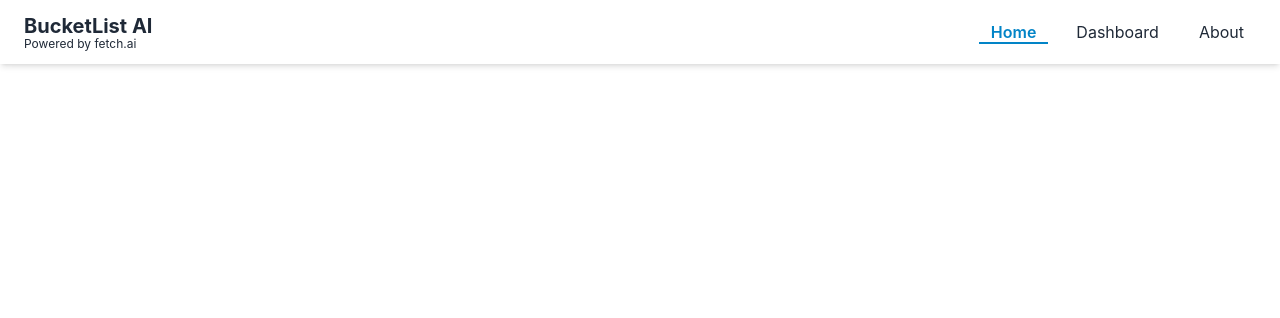
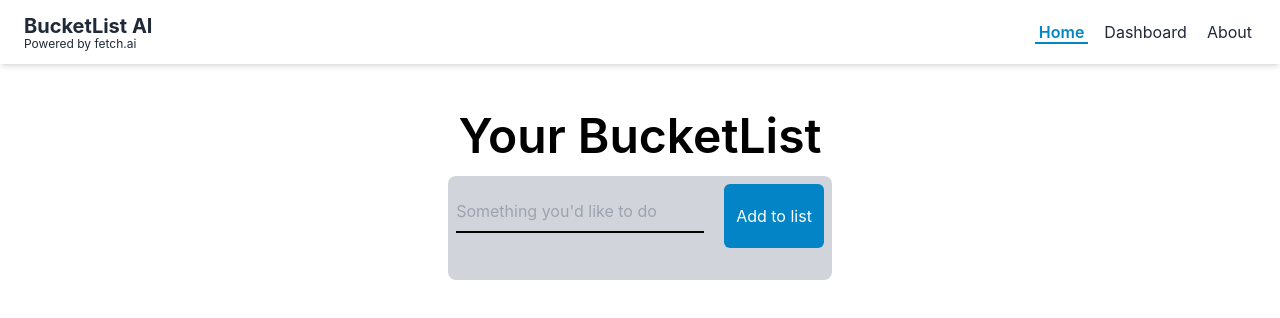
Before and after one commit to Uhhbay/BucketList-AI, a React (Create React App) app in the folder frontend/: page /dashboard in a window 1280 px wide. Shown: the top 318 px of the page. Built offline with nearby package versions, Linux system fonts and the light colour scheme.

Commit message:
make some change to db

```diff
--- a/frontend/src/components/Navbar/Navbar.jsx
+++ b/frontend/src/components/Navbar/Navbar.jsx
@@ -2,7 +2,7 @@ import React, { useState } from "react";
 import { Link } from "react-router-dom";
 import { motion, AnimatePresence } from "framer-motion";
 import { FontAwesomeIcon } from "@fortawesome/react-fontawesome";
-import { faBars, faUser } from "@fortawesome/free-solid-svg-icons";
+import { faBars } from "@fortawesome/free-solid-svg-icons";
 
 const links = [
   { name: "Home", path: "/" },
@@ -13,7 +13,7 @@ const links = [
 export default function Navbar() {
   const [isOpen, setIsOpen] = useState(false);
   const [activeSection, setActiveSection] = useState("Home");
-  const [isLoggedIn, setIsLoggedIn] = useState(false);
+  // const [isLoggedIn, setIsLoggedIn] = useState(false);
 
   const toggleMenu = () => setIsOpen(!isOpen);
 
@@ -75,12 +75,12 @@ export default function Navbar() {
           />
         </button>
         <nav className="hidden sm:flex items-center">
-          <ul className="flex space-x-4">
+          <ul className="flex space-x-3">
             {links.map((link) => (
               <motion.li key={link.path} className="relative">
                 <Link
                   to={link.path}
-                  className={`px-3 py-2 rounded-md ${
+                  className={`px-1 rounded-md ${
                     activeSection === link.name ? "text-sky-600 font-semibold" : "text-gray-800"
                   } hover:text-sky-400`}
                   onClick={() => setActiveSection(link.name)}
--- a/frontend/src/pages/App/App.jsx
+++ b/frontend/src/pages/App/App.jsx
@@ -3,6 +3,7 @@ import { BrowserRouter as Router, Route, Routes } from 'react-router-dom';
 import Navbar from "../../components/Navbar/Navbar";
 import Home from '../Home/Home';
 import Login from '../Login/Login';
+import Dashboard from '../Dashboard/Dashboard';
 
 export default function App() {
   return (
@@ -13,6 +14,7 @@ export default function App() {
           <Routes>
             <Route path="/" element={<Home />} />
             <Route path="/login" element={<Login />} />
+            <Route path="/dashboard" element={<Dashboard />} />
           </Routes>
         </main>
       </div>
--- /dev/null
+++ b/frontend/src/pages/Dashboard/Dashboard.jsx
@@ -0,0 +1,45 @@
+import React, { useState } from 'react';
+
+export default function Dashboard() {
+    const [items, setItems] = useState([]);
+    const [inputValue, setInputValue] = useState('');
+
+    const handleSubmit = (e) => {
+        e.preventDefault();
+        if (inputValue.trim() != '') {
+            setItems([...items, inputValue]);
+            setInputValue('');
+        }
+    }
+
+    return (
+        <div className="pt-28 min-h-screen">
+            <div className="flex flex-col items-center justify-center">
+                <h1 className="text-3xl sm:text-5xl font-semibold">Your BucketList</h1>
+                <div className="mt-4 bg-gray-300 flex flex-col rounded-lg">
+                    <form onSubmit={handleSubmit}>
+                        <div className="flex">
+                            <div className="input ml-2">
+                                <input
+                                    type="text"
+                                    required
+                                    value={inputValue}
+                                    onChange={(e) => setInputValue(e.target.value)}
+                                    placeholder="Something you'd like to do"
+                                    className="text-xs"
+                                />
+                            </div>
+                            <button type="submit" className="submit-button ml-5 p-3 bg-sky-600 mr-2 mt-2 text-white rounded-md">Add to list</button>
+                        </div>
+                    </form>
+                    <ul className="m-4">
+                        {items.map((item, index) => (
+                            <li className="" key={index}>{item}</li>
+                        ))}
+                    </ul>
+
+                </div>
+            </div>
+        </div>
+    );
+}
--- a/frontend/src/pages/Home/Home.jsx
+++ b/frontend/src/pages/Home/Home.jsx
@@ -4,7 +4,7 @@ import backgroundImg from "../../assets/airplanebg.jpeg";
 
 export default function Home() {
     return (
-        <div className="flex items-cetner justify-center min-h-screen"
+        <div className="flex items-center justify-center min-h-screen"
              style={{
                 backgroundImage: `url(${backgroundImg})`,
                 backgroundSize: 'cover',
@@ -15,7 +15,7 @@ export default function Home() {
         >
             <div className="flex flex-col items-center justify-center">
                 <h1 className="text-3xl sm:text-5xl font-semibold">BucketList AI</h1>
-                <h4 className="text-xl sm:text-3xl font-sm mt-1">Emphasis on smooth, optimized travel planning.</h4>
+                <h4 className="text-md sm:text-2xl font-sm mt-1">Emphasis on smooth, optimized travel planning.</h4>
 
                 <Link to="/login" className="mt-8 px-4 text-sm font-medium sm:font-semibold py-2 bg-sky-600 text-white rounded-xl hover:bg-sky-400 ease-in duration-100">
                     Click here to get started
--- a/frontend/src/pages/Login/Login.css
+++ b/frontend/src/pages/Login/Login.css
@@ -117,7 +117,7 @@ input input:focus~label,
     padding: 12px 20px;
     font-size: 1rem;
     border: 2px solid transparent;
-    border-radius: 3px;
+    border-radius: 15px;
     transition: 0.3s ease;
 }
 
--- a/frontend/src/pages/Login/Login.jsx
+++ b/frontend/src/pages/Login/Login.jsx
@@ -8,7 +8,7 @@ export default function Login() {
     <div className="login-container">
       <div className="wrapper">
         <form action="#" className='logForm'>
-          <h2 className='welcome'>Welcome</h2>
+          <h2 className='welcome font-medium'>Welcome</h2>
           <div className="input">
               <input type="text" required/>
               <label>Username</label>
```
